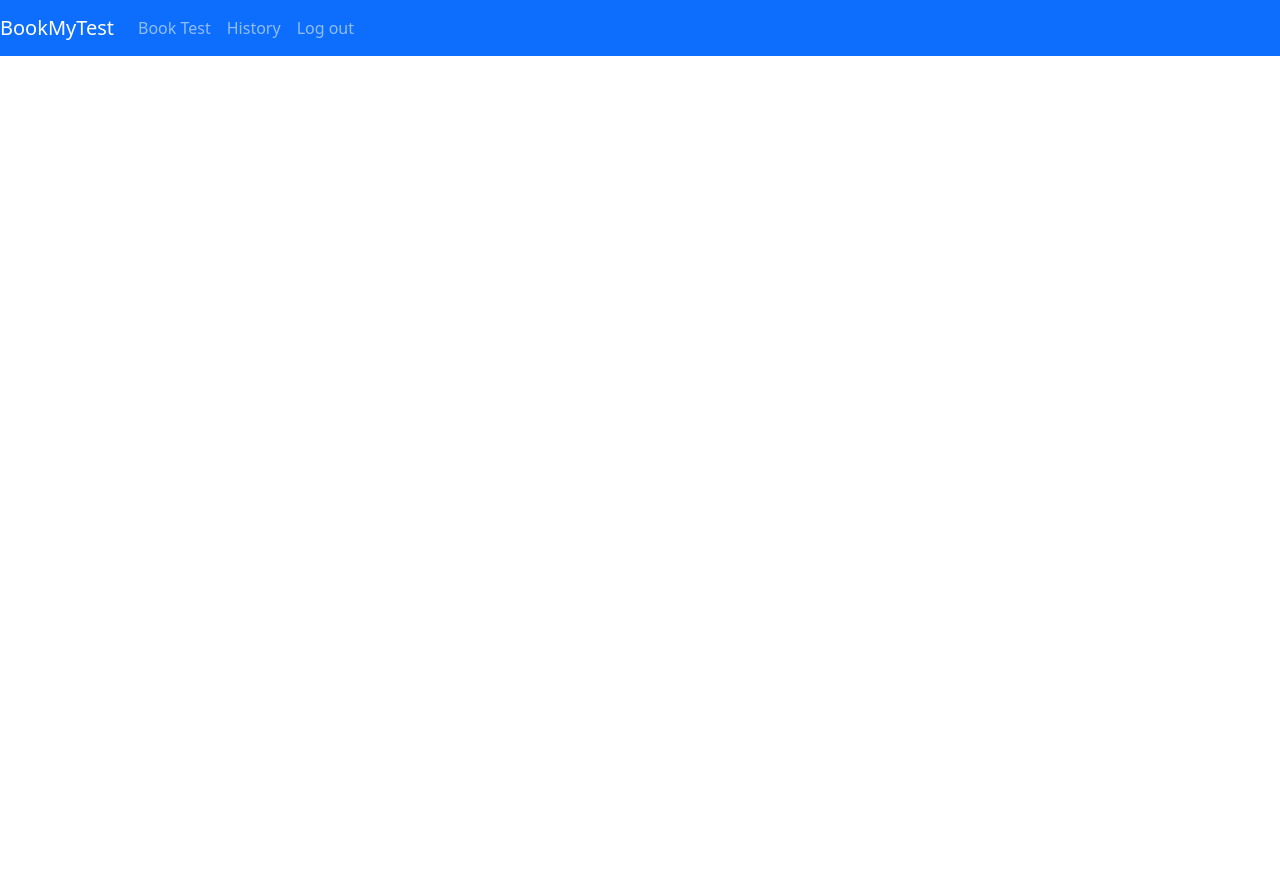
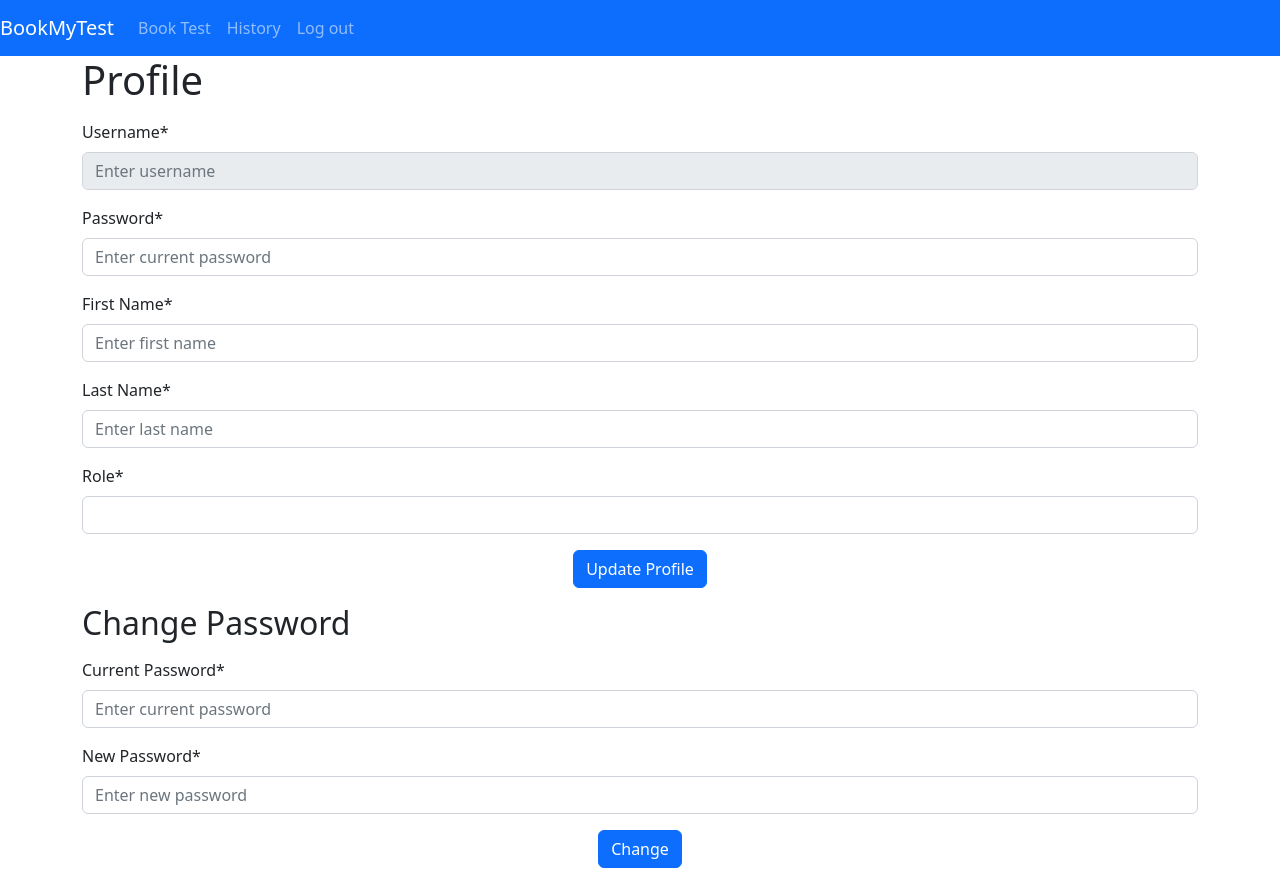
Before and after one commit to yiseul128/BookMyTest, a React (Create React App) app in the folder frontend-app/: page /profile in a window 1280 px wide. Before the commit the page ends 800 px from the top, so only its background shows below. Built offline with nearby package versions, Linux system fonts and the light colour scheme; no server answers; sample sign-in values are in the browser's storage.

Commit message:
Implement profile page for updating user info and password

```diff
--- a/frontend-app/src/App.js
+++ b/frontend-app/src/App.js
@@ -24,6 +24,7 @@ import UpdateTestCentre from './components/testCentre/UpdateTestCentre';
 import Certifications from './components/certification/Certifications';
 import AddCertification from './components/certification/AddCertification';
 import UpdateCertification from './components/certification/UpdateCertification';
+import Profile from './components/auth/Profile';
 
 function App() {
 
@@ -40,6 +41,7 @@ function App() {
           <Route path="/login" element={<Login isLoggedIn={isLoggedIn} setIsLoggedIn={setIsLoggedIn} />} />
           <Route path="/logout" element={<Logout isLoggedIn={isLoggedIn} setIsLoggedIn={setIsLoggedIn}/>}/>
           <Route path="/signup" element={<Register />} />
+          <Route path='/profile' element={<ProtectedComponent comp={Profile} />} />
 
           <Route path='/book-test' element={<ProtectedComponent comp={BookTest}/>}/>
           <Route path="/history" element={< ProtectedComponent comp={TestHistory} />}/>
@@ -49,6 +51,7 @@ function App() {
           <Route path='/test-centres' element={<AdminProtectedComponent comp={TestCentres} />} />
           <Route path='/add-test-centre' element={<AdminProtectedComponent comp={AddTestCentre} />} />
           <Route path="/update-test-centre/:id" element={< AdminProtectedComponent comp={UpdateTestCentre} />} />
+
           <Route path='/certifications' element={<AdminProtectedComponent comp={Certifications} />} />
           <Route path='/add-certification' element={<AdminProtectedComponent comp={AddCertification} />} />
           <Route path='/update-certification/:id' element={<AdminProtectedComponent comp={UpdateCertification} />} />
--- /dev/null
+++ b/frontend-app/src/components/auth/Profile.jsx
@@ -0,0 +1,197 @@
+/**
+ * Developer Name: Yiseul Ko
+ * Date: 2023 May 10
+ */
+
+import axios from "axios";
+import React, { useEffect, useState } from "react";
+import { Alert, Button, Col, Container, Form, Row } from "react-bootstrap";
+import { useAuth } from "../../AuthContext";
+
+const Profile = () => {
+    const auth = useAuth();
+    const userId = auth.getUser().userId;
+    const token = auth.getToken();
+    const [msg, setMsg] = useState();
+    const [variant, setVariant] = useState();
+    const [user, setUser] = useState({
+        username: "",
+        password: "",
+        firstName: "",
+        lastName: "",
+    });
+    const [pwds, setPwds] = useState({
+        oldPassword: "",
+        newPassword: ""
+    })
+
+    useEffect(() => {
+        try{
+            const getUserInfo = async() => {
+                const response = await axios.get(`${process.env.REACT_APP_BASE_URL_USER}/user/${userId}`, {
+                    headers: {
+                        'Content-Type': 'application/json',
+                        'Authorization': `Bearer ${token}`
+                    }
+                });
+
+                response.data.password = "";
+                setUser(response.data);
+            }
+
+            getUserInfo();
+        }
+        catch(error){
+            console.log("Getting user: ", error);
+        }
+    }, [])
+
+    const handleUpdatingProfile = async(event) => {
+        event.preventDefault();
+
+        try {
+            const response = await axios.put(`${process.env.REACT_APP_BASE_URL_USER}/update-profile/${userId}`, user, {
+                headers: {
+                    'Content-Type': 'application/json',
+                    'Authorization': `Bearer ${token}`
+                }
+            });
+
+            if (response.data.userId) {
+                setVariant('success');
+                setMsg("Profile updated successfully!");
+            }
+        }
+        catch(error) {
+            setVariant('danger');
+            setMsg("Updating profile failed: "); // TODO: err msg display
+            console.error("Updating profile error: ", error);
+        }
+    }
+
+    const handleChangingPwd = async(event) => {
+        event.preventDefault();
+
+        try {
+            const response = await axios.put(`${process.env.REACT_APP_BASE_URL_USER}/change-password/${userId}`, pwds, {
+                headers: {
+                    'Content-Type': 'application/json',
+                    'Authorization': `Bearer ${token}`
+                }
+            });
+
+            if (response.data.includes("success")) {
+                setVariant('success');
+                setMsg("Password reset successfully!");
+            }
+        }
+        catch(error) {
+            setVariant('danger');
+            setMsg("Resetting password failed: "); // TODO: err msg display
+            console.error("Resetting password error: ", error);
+        }
+    }
+
+    return (
+        <Container>
+            <h1>Profile</h1>
+            {(
+                ()=>{
+                    if(msg){
+                        return(
+                            <Alert variant={variant}>
+                                {msg}
+                            </Alert>
+                        )
+                    }
+                }
+            )()}
+            <Form onSubmit={handleUpdatingProfile}>
+                <Row className='my-3'>
+                <Col md>
+                    <Form.Group controlId='username'>
+                    <Form.Label>Username*</Form.Label>
+                    <Form.Control disabled type="text" placeholder='Enter username' onChange={e=> setUser({...user, username: e.target.value})} value={user.username}/>
+                    </Form.Group>
+                </Col>
+                </Row>
+
+                <Row className='my-3'>
+                <Col md>
+                    <Form.Group controlId='password'>
+                    <Form.Label>Password*</Form.Label>
+                    <Form.Control required type="password" placeholder='Enter current password' onChange={e=> setUser({...user, password: e.target.value})} value={user.password}/>
+                    </Form.Group>
+                </Col>
+                </Row>
+
+                <Row className='my-3'>
+                <Col md>
+                    <Form.Group controlId='firstName'>
+                    <Form.Label>First Name*</Form.Label>
+                    <Form.Control required type="text" placeholder='Enter first name' onChange={e=> setUser({...user, firstName: e.target.value})} value={user.firstName}/>
+                    </Form.Group>
+                </Col>
+                </Row>
+
+                <Row className='my-3'>
+                <Col md>
+                    <Form.Group controlId='lastName'>
+                    <Form.Label>Last Name*</Form.Label>
+                    <Form.Control required type="text" placeholder='Enter last name' onChange={e=> setUser({...user, lastName: e.target.value})} value={user.lastName}/>
+                    </Form.Group>
+                </Col>
+                </Row>
+
+                <Row className='my-3'>
+                <Col md>
+                    <Form.Group controlId='role'>
+                        <Form.Label>Role*</Form.Label>
+                        <Form.Control as="select" required onChange={e=> setUser({...user, role: e.target.value})} value={user.role}>
+                            <option></option>
+                            <option value="USER">USER</option>
+                            <option value="ADMIN">ADMIN</option>
+                        </Form.Control>
+                    </Form.Group>
+                </Col>
+                </Row>
+
+                <div className="d-flex justify-content-center my-3">
+                <Button type="submit">
+                    Update Profile
+                </Button>
+                </div>
+            </Form>
+
+            <h2>Change Password</h2>
+            <Form onSubmit={handleChangingPwd}>
+                <Row className='my-3'>
+                <Col md>
+                    <Form.Group controlId='currPassword'>
+                    <Form.Label>Current Password*</Form.Label>
+                    <Form.Control required type="password" placeholder='Enter current password' onChange={e=> setPwds({...pwds, oldPassword: e.target.value})} value={pwds.oldPassword}/>
+                    </Form.Group>
+                </Col>
+                </Row>
+
+                <Row className='my-3'>
+                <Col md>
+                    <Form.Group controlId='password'>
+                    <Form.Label>New Password*</Form.Label>
+                    <Form.Control required type="password" placeholder='Enter new password' onChange={e=> setPwds({...pwds, newPassword: e.target.value})} value={pwds.newPassword}/>
+                    </Form.Group>
+                </Col>
+                </Row>
+
+                <div className="d-flex justify-content-center my-3">
+                <Button type="submit">
+                    Change
+                </Button>
+                </div>
+            </Form>
+        </Container>
+
+    )
+}
+
+export default Profile;
--- a/frontend-app/src/components/certification/UpdateCertification.jsx
+++ b/frontend-app/src/components/certification/UpdateCertification.jsx
@@ -31,7 +31,7 @@ const UpdateCertification = () => {
                         'Content-Type': 'application/json',
                         'Authorization': `Bearer ${token}`
                     }
-                })
+                });
 
                 setCertification(response.data);
             }
```
Also changed, not shown: 1 other file (tests, documents, lock files or other folders).
